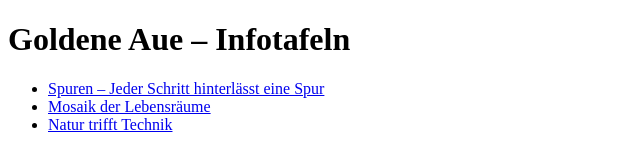
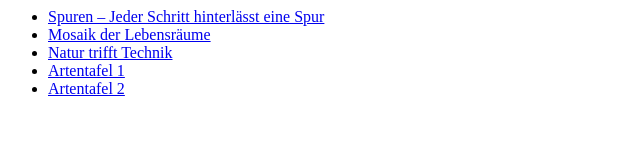
Before and after one commit to lisazipfel/goldene_aue_infoafeln, a plain HTML site: page index.html in a window 1280 px wide. Shown: the whole page, without its empty margins (0-640 px from the left). Drawn offline with Linux system fonts and the light colour scheme.

Commit message:
Update index.html

```diff
--- a/index.html
+++ b/index.html
@@ -1,15 +1,7 @@
-<!DOCTYPE html>
-<html lang="de">
-<head>
-  <meta charset="utf-8">
-  <title>Goldene Aue – Infotafeln</title>
-</head>
-<body>
-  <h1>Goldene Aue – Infotafeln</h1>
-  <ul>
-    <li><a href="Spuren.pdf">Spuren – Jeder Schritt hinterlässt eine Spur</a></li>
-    <li><a href="Mosaik_der_Lebensraeume.pdf">Mosaik der Lebensräume</a></li>
-    <li><a href="Natur_trifft_Technik.pdf">Natur trifft Technik</a></li>
-  </ul>
-</body>
-</html>
+<ul>
+  <li><a href="spuren.pdf">Spuren – Jeder Schritt hinterlässt eine Spur</a></li>
+  <li><a href="mosaik-der-lebensraeume.pdf">Mosaik der Lebensräume</a></li>
+  <li><a href="natur-trifft-technik.pdf">Natur trifft Technik</a></li>
+  <li><a href="arten-1.pdf">Artentafel 1</a></li>
+  <li><a href="arten-2.pdf">Artentafel 2</a></li>
+</ul>
```
